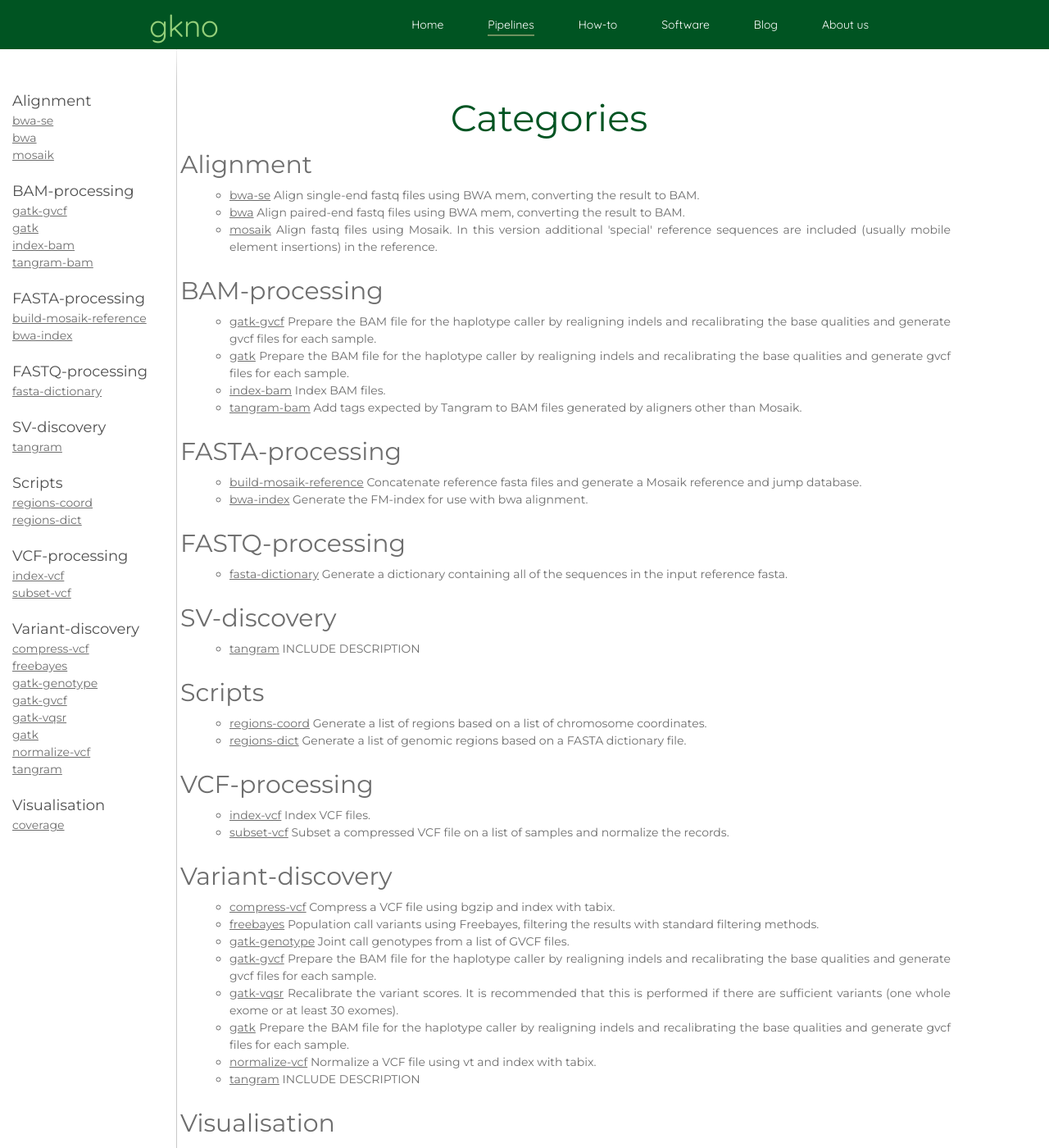
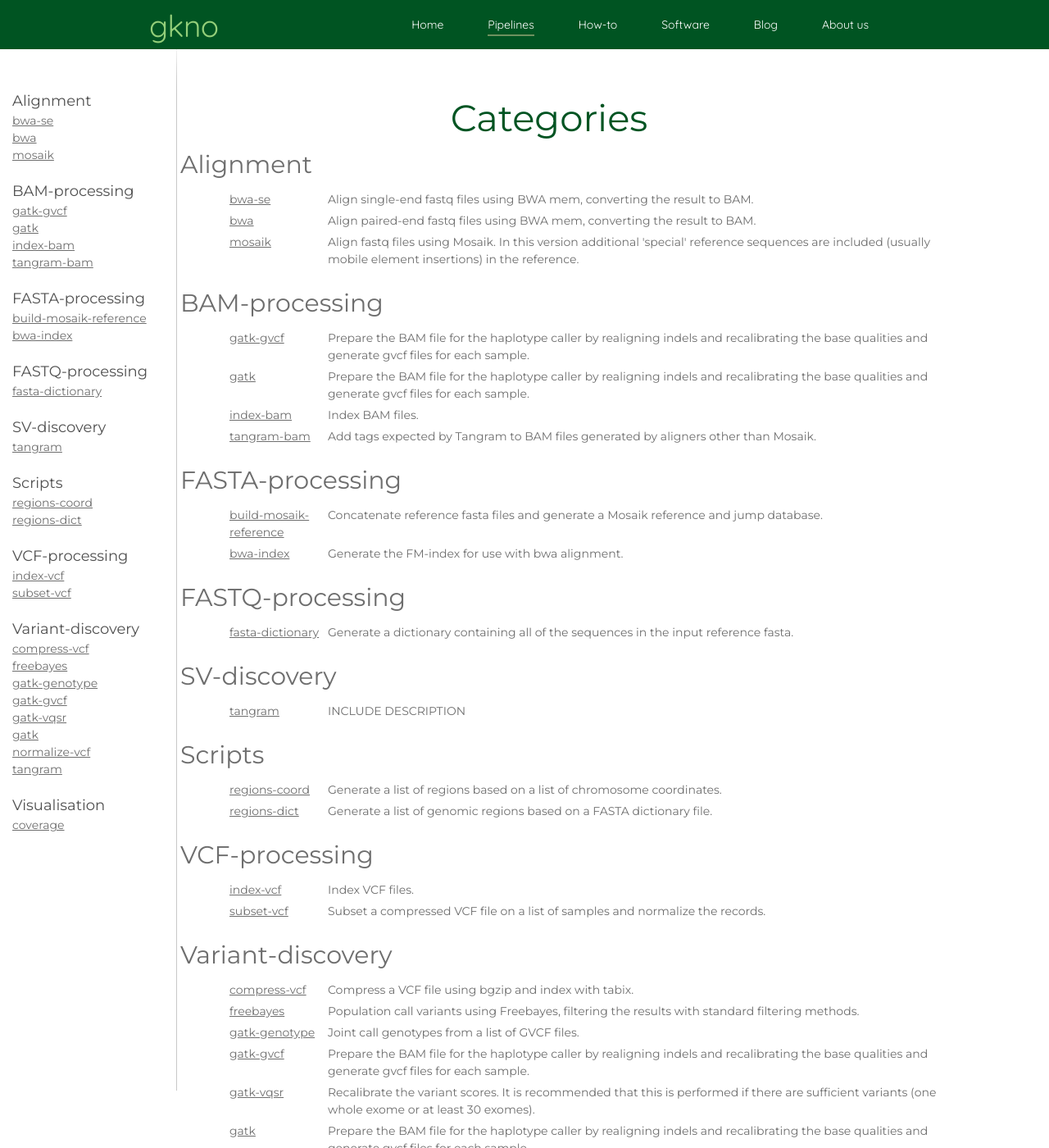
Before and after one commit to gkno/gkno.github.com, a Jekyll site: the page built from pipelines.html, in a window 1280 px wide and 1400 px high. Shown: the whole window at 82% size. Built offline with Jekyll 4.4.1, drawn with Linux system fonts in a browser that asks for light colours; some web fonts are replaced.

Commit message:
Fixed sidebar on pipelines page. Better formatting of pipeline with description under Categories section.

```diff
--- a/_layouts/pipe.html
+++ b/_layouts/pipe.html
@@ -3,15 +3,33 @@ layout: default
 ---
 
 <style>
-#sidebar {border-right: 1px solid rgb(200,200,200); position: absolute; top: 60px; left:0px; bottom:70px; width:200px; padding: 50px 0px 0px 15px;}
+/*
+#page-wrap {
+  width: 800px;
+  margin: 15px auto;
+  position: relative;
+}
+
+#sidebar {
+  width: 200px;
+  position: fixed;
+  margin-left: 620px;
+  border-right: 1px solid rgb(200,200,200);
+}
+*/
+
+
+
+#sidebar {border-right: 1px solid rgb(200,200,200); position: fixed; top: 60px; left:0px; bottom:70px; width:200px; padding: 50px 0px 0px 15px;}
 #sidebar .topic { font-size: 18px; color: rgb(80,80,80); margin-bottom: 20px;}
 #sidebar .items { font-size: 14px; color: rgb(180,180,180);}
 #main {margin-left: 60px;}
+#main #categories, #main .pipelines { list-style: none; text-align: left}
 #main #categories, #main #pipelines { list-style: none; text-align: left}
 #main #categories .description, #main #pipelines .description { margin-left: 20px;}
 </style>
 
-
+<div id="page-wrap">
   <div id='sidebar'>
     {% for categories in site.data.gkno-web-content.categories %}
     <div id='{{ categories[0] }}' class='topic section-title'>{{ categories[0] }}
@@ -29,3 +47,4 @@ layout: default
   <div id="main">
   	{{content}}
   </div>
+</div>
--- a/pipelines.html
+++ b/pipelines.html
@@ -17,9 +17,12 @@ order: 2
 				<div class='description'>
 					<ul class='pipelines'>
 					{% for catPipeline in categories[1] %}
-						<li><a href="#{{ catPipeline }}">{{ catPipeline }}</a>
-						{% assign pipeline = site.data.gkno-web-content.pipelines[catPipeline] %}
-						<span>{{ pipeline.description }}<span>
+						<li style="padding-top:5px;">
+						<div style="display:table">
+							<a style="display:table-cell;width:120px" href="#{{ catPipeline }}">{{ catPipeline }}</a>
+							{% assign pipeline = site.data.gkno-web-content.pipelines[catPipeline] %}
+							<div style="display:table-cell">{{ pipeline.description }}<div>
+							</div>
 						</li>
 					{% endfor %}
 					</ul>
```
Lines whose indentation alone changed are shown as unchanged.
